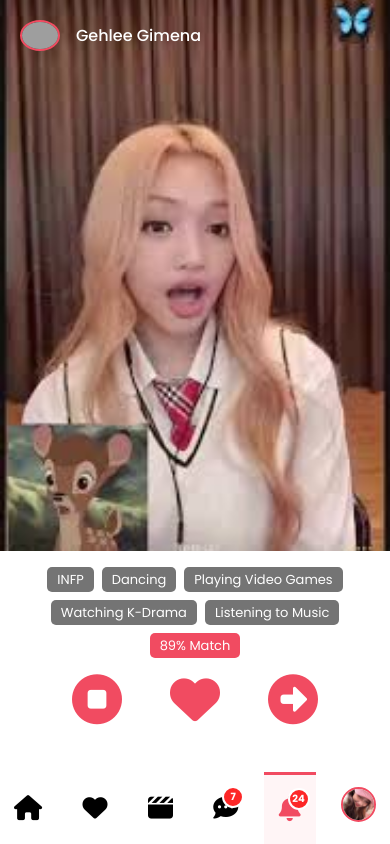
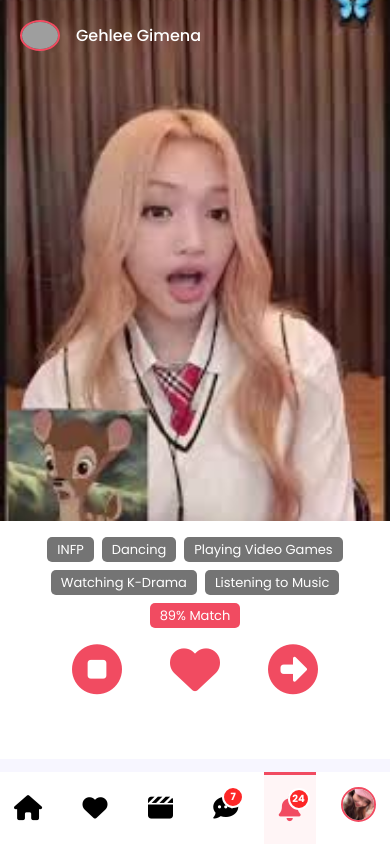
Before and after one commit to eternalrinn/HeartSync, a plain HTML site: page User HTML/findmatch.html in a window 390 px wide. Drawn offline with nearby package versions, Linux system fonts and the light colour scheme; grey boxes are pictures that could not be loaded.

Commit message:
Add files via upload

```diff
--- a/style.css
+++ b/style.css
@@ -2139,20 +2139,12 @@ body{
 .match-right{
     width: 100vw;
 }
-.match-buttons{
-    margin-bottom: 100px
-}
-.caller-container img{
-    width: 100vw;
-}
 .caller-profile img{
     width: 40px;
     border-radius: 50%;
     border: 2px solid var(--pink);
 }
-.match-container{
-    height: 100vh;
-}
+
 .match-left{
     display: none;
 }
```
